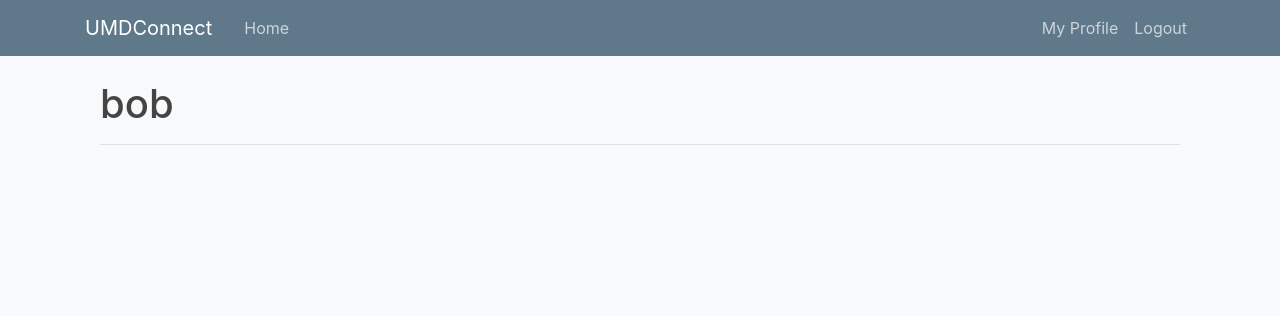
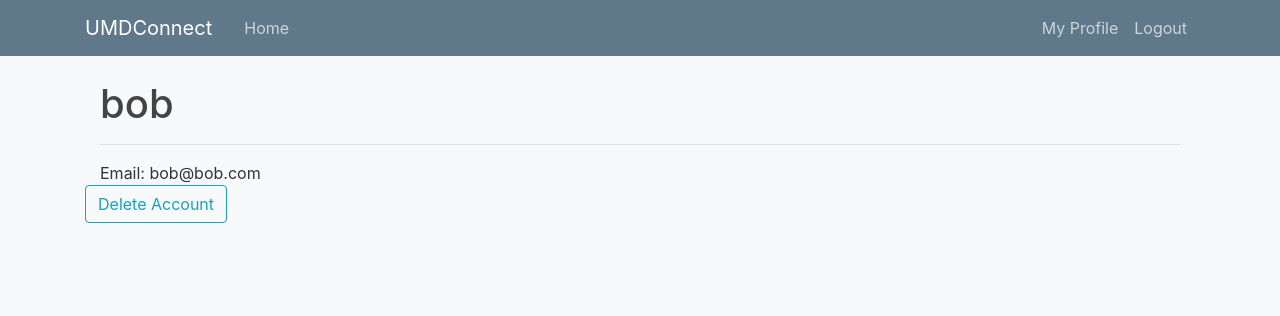
Before and after one commit to KofiAAnnor/UMD-Connect, a Flask app: page /profile in a window 1280 px wide. Shown: the top 316 px of the page. Run offline with Flask 2, Linux system fonts and the light colour scheme; a user stored in the database is signed in; some libraries are stand-ins or nearby versions.

Commit message:
delete acc done

```diff
--- a/flaskapp/routes.py
+++ b/flaskapp/routes.py
@@ -56,3 +56,11 @@ def logout():
 @login_required
 def profile():
     return render_template('profile.html', title='Profile')
+
+@app.route("/delete_account",methods=["POST"])
+def delete_account():
+    email=request.form['email']
+    user=User.query.filter_by(email=request.form['email']).first()
+    db.session.delete(user)
+    db.session.commit()
+    return logout()
--- a/flaskapp/templates/profile.html
+++ b/flaskapp/templates/profile.html
@@ -3,5 +3,12 @@
     <div class="container">
       <h1>{{ current_user.username }}</h1>
       <hr>
+        Email: {{current_user.email}}
     </div>
+    <form action="{{url_for('delete_account')}}" method="POST">
+        <input type="hidden" value={{current_user.email}} name="email" id="email"/>
+        <input type="submit" value="Delete Account" class="btn btn-outline-info" onclick="return confirm('Are you sure?');"/>
+    </form>
+
+
 {% endblock content %}
```
Also changed, not shown: flaskapp/site.db.
